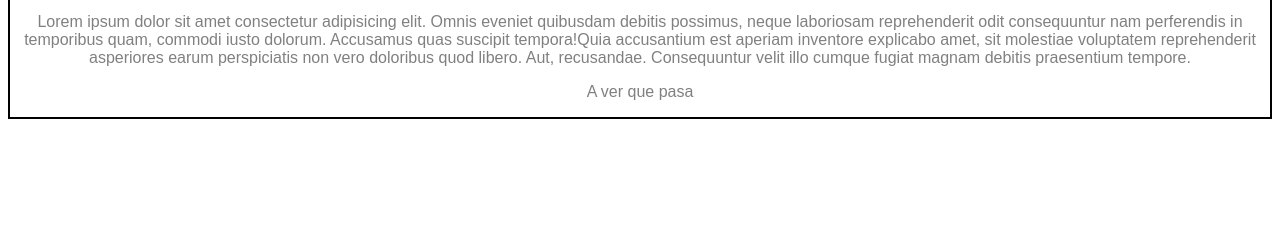
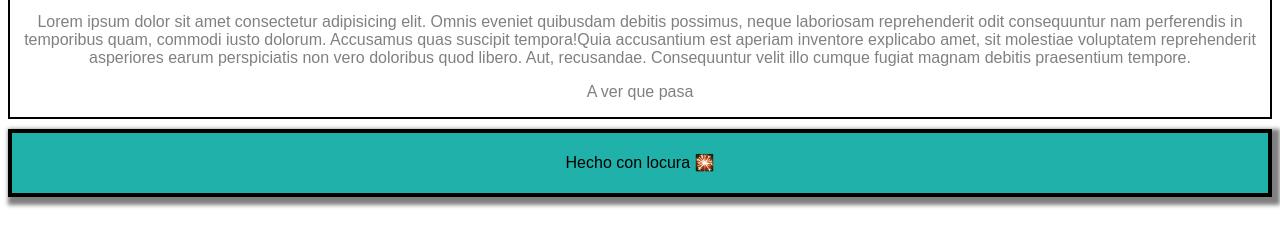
Before and after one commit to REDRO4D/hyperblog, a plain HTML site: page index.html in a window 1280 px wide. Shown: the part 191-438 px from the top of the page. Drawn offline with Linux system fonts and the light colour scheme.

Commit message:
Footer terminado

```diff
--- a/css/style.css
+++ b/css/style.css
@@ -2,10 +2,6 @@ body{
     text-align: center;
     font-family: Arial, Helvetica, sans-serif;
     color: gray;
-}
-
-.content{
-    border: 2px solid black;
 }
 
 #cabecera{
@@ -28,3 +24,19 @@ body{
     font-size: 10px;
     color: aquamarine;
 }
+
+.content{
+    border: 2px solid black;
+}
+
+#footer{
+    display: flex;
+    height: 60px;
+    border: 4px solid black;
+    justify-content: center;
+    align-items: center;
+    background-color: lightseagreen;
+    color: black;
+    box-shadow: 4px 4px 4px 4px rgba(0, 0, 0, 0.5);
+    margin-top: 10px;
+}
--- a/index.html
+++ b/index.html
@@ -16,5 +16,6 @@
         <p>Lorem ipsum dolor sit amet consectetur adipisicing elit. Omnis eveniet quibusdam debitis possimus, neque laboriosam reprehenderit odit consequuntur nam perferendis in temporibus quam, commodi iusto dolorum. Accusamus quas suscipit tempora!Quia accusantium est aperiam inventore explicabo amet, sit molestiae voluptatem reprehenderit asperiores earum perspiciatis non vero doloribus quod libero. Aut, recusandae. Consequuntur velit illo cumque fugiat magnam debitis praesentium tempore.</p>
         <p>A ver que pasa</p>
     </div>
+    <div id="footer"> Hecho con locura 🎇</div>
 </body>
 </html>
```
